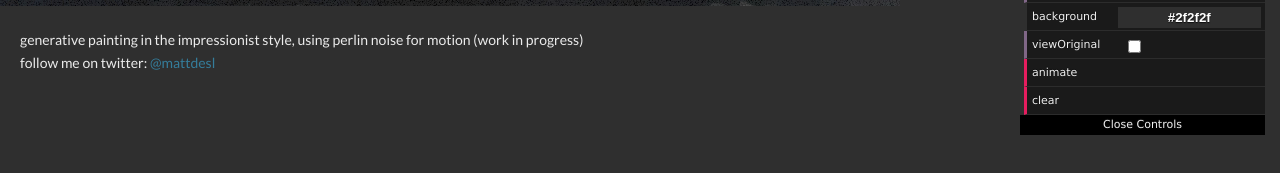
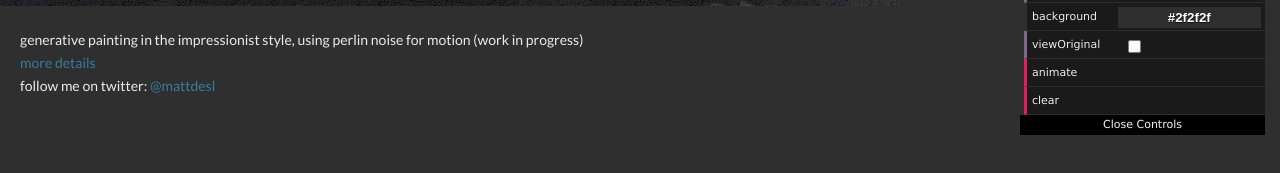
Before and after one commit to mattdesl/impressionist, a website: page app/index.html in a window 1280 px wide. Shown: the part 529-702 px from the top of the page. Drawn offline with Linux system fonts and the light colour scheme.

Commit message:
adding link for tech blog post

```diff
--- a/app/index.html
+++ b/app/index.html
@@ -67,6 +67,7 @@
 
 		<div id="text">
 			<p>generative painting in the impressionist style, using perlin noise for motion (work in progress)</p>
+			<p><a href="https://medium.com/p/afa98ccb97da">more details</a></p>
 			<p>follow me on twitter: <a href="https://twitter.com/mattdesl" target="_blank">@mattdesl</a></p>
 		</div>
 	</body>
```
